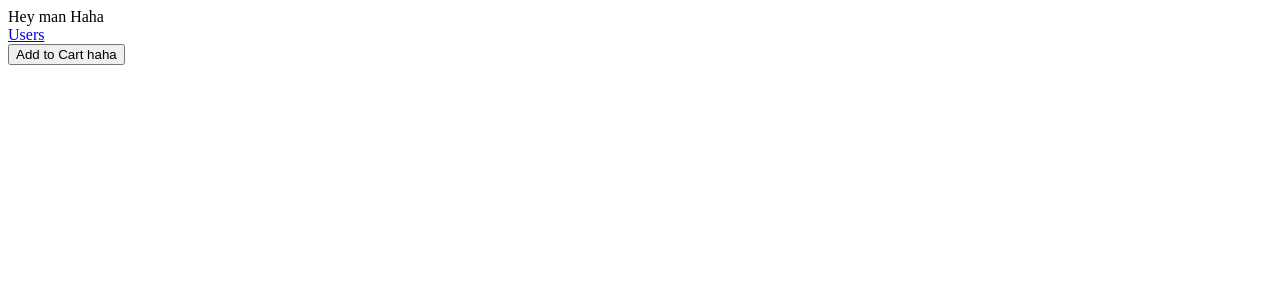
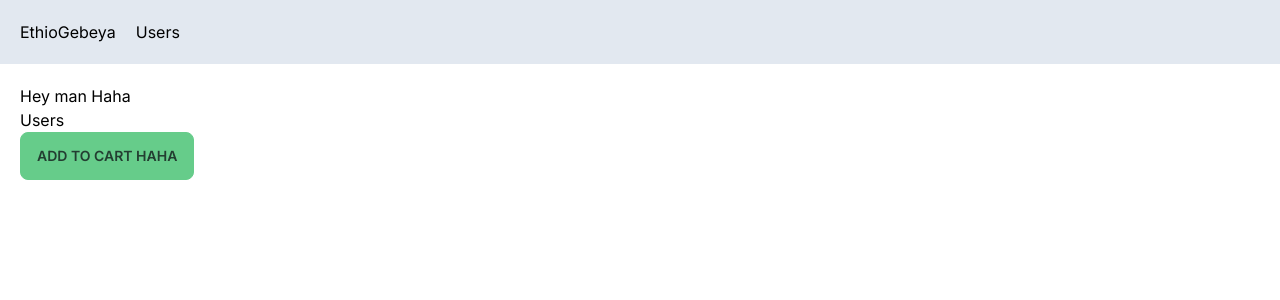
Before and after one commit to ahita1/nextapp, a Next.js app: page / in a window 1280 px wide. Shown: the top 300 px of the page. Built offline with nearby package versions, Linux system fonts and the light colour scheme.

Commit message:
<add new features

```diff
--- /dev/null
+++ b/app/layout.tsx
@@ -0,0 +1,26 @@
+import './globals.css'
+import type { Metadata } from 'next'
+import { Inter } from 'next/font/google'
+import NavBar from './NavBar'
+
+const inter = Inter({ subsets: ['latin'] })
+
+export const metadata: Metadata = {
+  title: 'Create Next App',
+  description: 'Generated by create next app',
+}
+
+export default function RootLayout({
+  children,
+}: {
+  children: React.ReactNode
+}) {
+  return (
+    <html lang="en" data-theme="emerald">
+      <body className={inter.className}>
+        <NavBar />
+        <main className='p-5'>{children}</main>
+      </body>
+    </html>
+  );
+}
```
